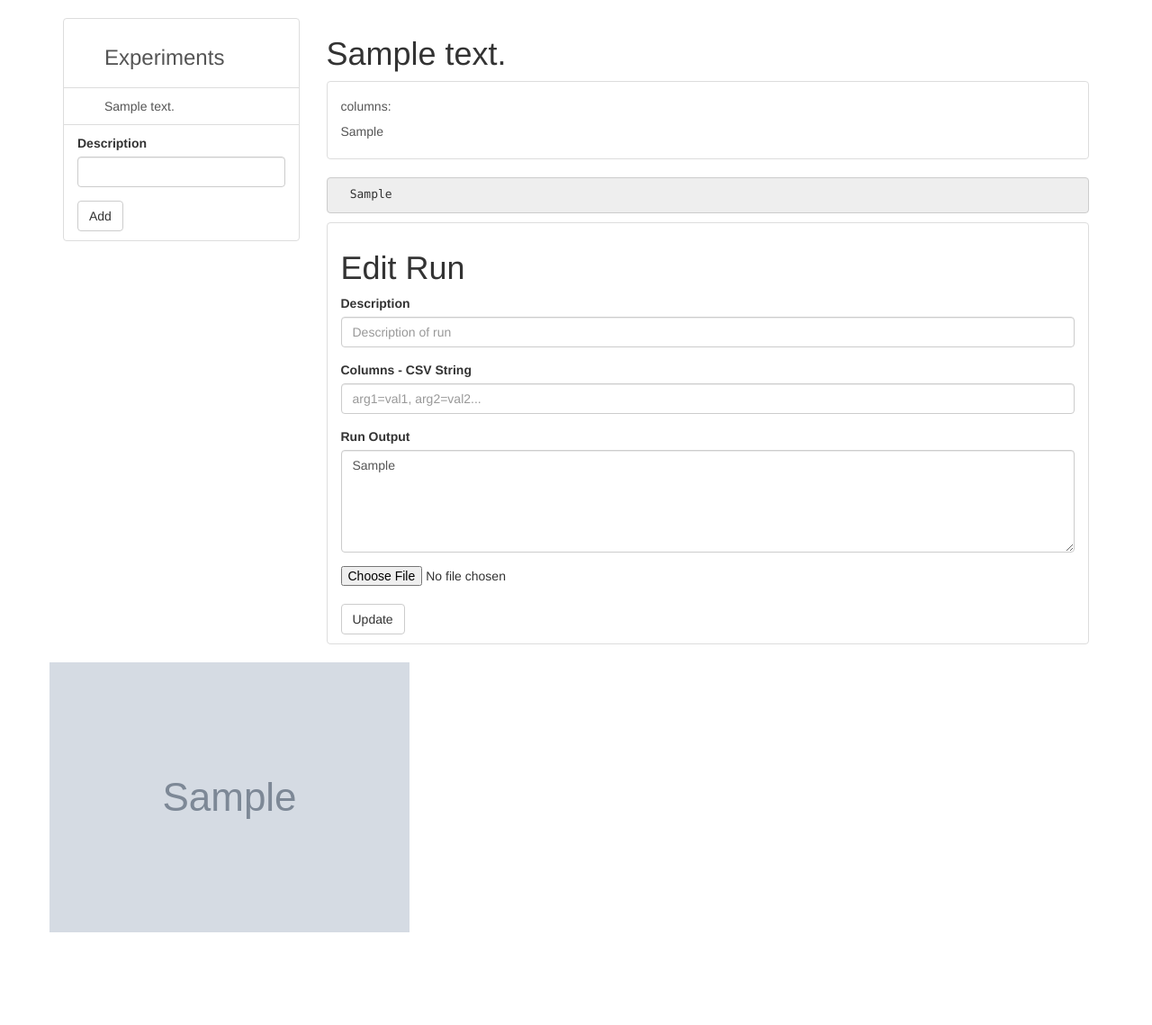
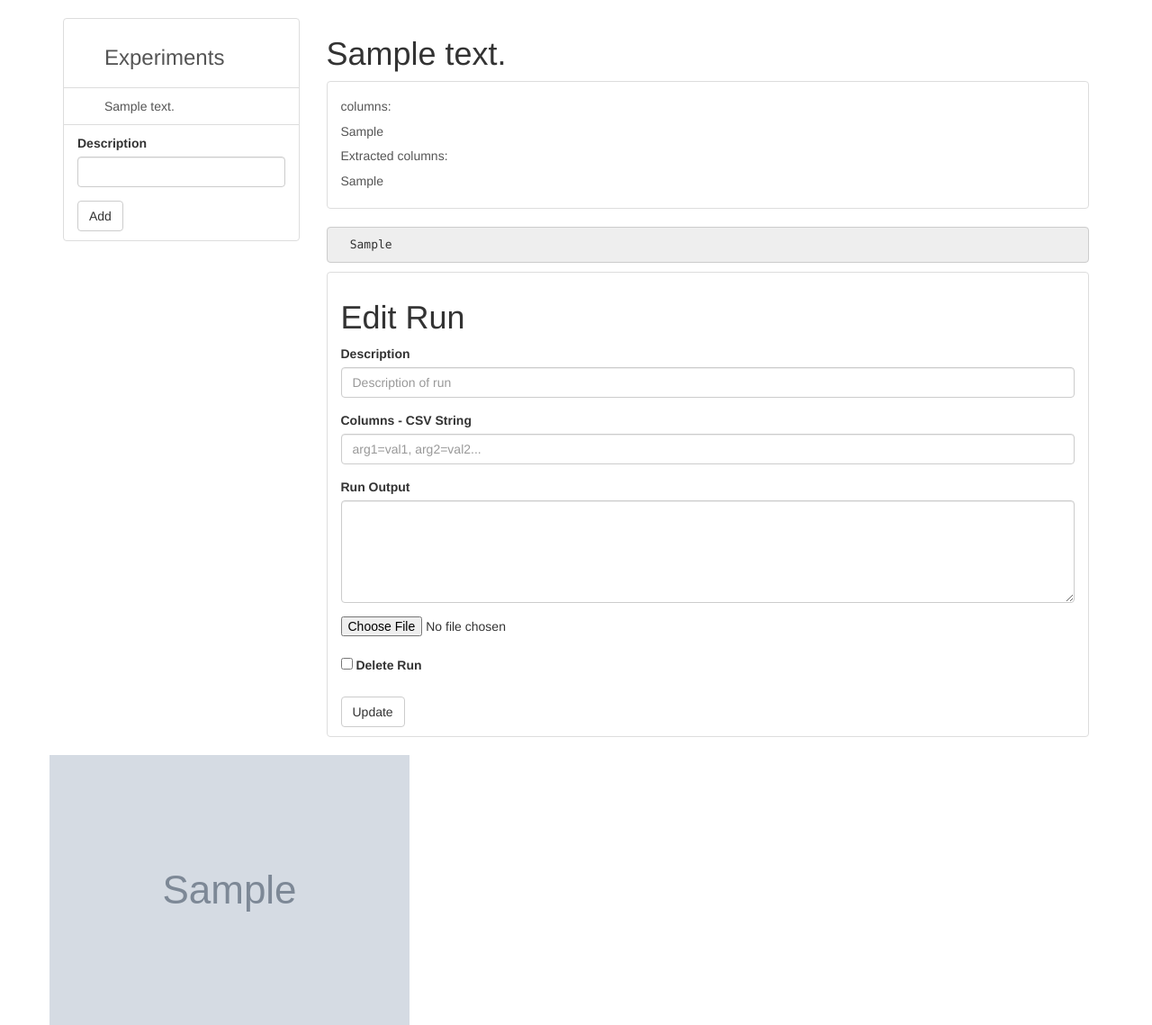
Before and after one commit to yonigottesman/aristotle, a Flask app: page /experiment/1/run/1 in a window 1280 px wide. Shown: the part 52-1191 px from the top of the page at 90% size. Before the commit the page ends 1088 px from the top, so only its background shows below. Run offline with Flask 2, Linux system fonts and the light colour scheme; a user stored in the database is signed in; tables that the repository leaves empty hold one stand-in row (values such as "Sample post"); grey boxes marked "Sample" are stand-in pictures; some libraries are stand-ins or nearby versions.

Commit message:
seperate columns and extracted column.

```diff
--- a/app/main/forms.py
+++ b/app/main/forms.py
@@ -9,8 +9,8 @@ from flask_wtf.file import FileField, FileAllowed, FileRequired
 
 class AddRunForm(FlaskForm):
     columns = StringField('Columns - CSV String', validators=[])
-    description = StringField('Description', validators=[DataRequired()])
-    run_result = TextAreaField('Run Output', validators=[ DataRequired()])
+    description = StringField('Description', validators=[])
+    run_result = TextAreaField('Run Output', validators=[])
     upload_file = FileField('upload_file', validators=[FileAllowed(images, 'Images only!') ])
     submit = SubmitField('Add')
 
--- a/app/main/routes.py
+++ b/app/main/routes.py
@@ -52,7 +52,6 @@ def render_run(run, form):
     add_experiment_form = AddExperimentForm()
     experiments = current_user.experiments.all()
     run_images = run.files.all()
-    form.run_result.data = run.run_result
     return render_template("run.html", title='Run'
                            , add_experiment_form=add_experiment_form
                            , experiments=experiments
@@ -77,7 +76,7 @@ def run(experiment_id,run_id):
         else:
 
             columns = ''
-            if experiment.column_extract_code is not None:
+            if experiment.column_extract_code is not None and form.run_result.data != '':
                 # extract columns from output
                 # TODO This part should be done once when code is submitted.
                 source_code = experiment.column_extract_code
@@ -99,6 +98,7 @@ def run(experiment_id,run_id):
                     return render_run(run, form)
 
                 columns = clean_columns(columns)
+                run.result_inffered_columns = columns
 
             if form.run_result.data != '':
                 run.run_result = form.run_result.data
@@ -107,11 +107,8 @@ def run(experiment_id,run_id):
                 form.columns.errors.append('columns wrongs format')
                 return render_run(run, form)
 
-            if form.columns.data != '' or columns != '':
-                if columns == '' :
-                    run.columns = clean_columns(form.columns.data)
-                else:
-                    run.columns = columns + ', ' + clean_columns(form.columns.data)
+            if clean_columns(form.columns.data) != '':
+                run.columns = clean_columns(form.columns.data)
 
             if form.description.data != '':
                 run.description = form.description.data
@@ -144,7 +141,8 @@ def create_experiment_table(runs):
     run_columns_dict = {}
 
     for run in runs:
-        columns_raw = run.columns.split(',')
+
+        columns_raw = run.columns.split(',') + run.result_inffered_columns.split(',')
         column_dict = {}
         for column_raw in columns_raw:
             if column_raw.strip() != '':
@@ -179,10 +177,11 @@ def clean_columns(columns_csv):
 
 def render_experiment(experiment, add_run_form):
     experiments = current_user.experiments.all()
-    t = create_experiment_table(current_user.runs.filter(Run.experiment_id==experiment.id))
+    runs = current_user.runs.filter(Run.experiment_id==experiment.id)
+    t = create_experiment_table(runs)
     table = t[1:]
     columns = t[0]
-
+    add_run_form.columns.data = runs[-1].columns+','
     add_experiment_form = AddExperimentForm()
 
     return render_template("experiment.html", title='Experiment', add_run_form=add_run_form
@@ -230,14 +229,15 @@ def experiment(experiment_id):
             return render_experiment(experiment, form)
 
 
-        if columns == '':
-            columns = clean_columns(form.columns.data)
-        else:
-            columns = columns + ', ' + clean_columns(form.columns.data)
+        # if columns == '':
+        #     columns = clean_columns(form.columns.data)
+        # else:
+        #     columns = columns + ', ' + clean_columns(form.columns.data)
 
         run = Run(description=form.description.data
                   , run_result=form.run_result.data, owner=current_user
-                  , columns=columns
+                  , result_inffered_columns=columns
+                  , columns = clean_columns(form.columns.data)
                   , experiment_id=int(experiment_id))
         db.session.add(run)
         db.session.commit()
--- a/app/models.py
+++ b/app/models.py
@@ -44,6 +44,7 @@ class Run(db.Model):
     user_id = db.Column(db.Integer, db.ForeignKey('user.id'))
     experiment_id = db.Column(db.Integer, db.ForeignKey('experiment.id'))
     columns = db.Column(db.String(400))
+    result_inffered_columns = db.Column(db.String(4000))
     files = db.relationship('FileContent', backref='run', lazy='dynamic'
                             , cascade='delete')
 
--- a/app/templates/_run.html
+++ b/app/templates/_run.html
@@ -6,6 +6,10 @@
       <h5 class="mb-1">columns:</h5>
     </div>
     <p class="mb-1">{{run.columns}}</p>
+    <div class="d-flex w-100 justify-content-between ">
+      <h5 class="mb-1">Extracted columns:</h5>
+    </div>
+    <p class="mb-1">{{run.result_inffered_columns}}</p>
   </a>
 </div>
 
--- a/app/templates/_runform.html
+++ b/app/templates/_runform.html
@@ -34,6 +34,15 @@
   <span style="color: red;">[{{ error }}]</span>
   {% endfor %}
 
+  {% if add_run_form['delete'] %}
+  <br>
+  <div class="form-check">
+  {{add_run_form.delete}}
+    {{add_run_form.delete.label}}
+
+  </div>
+  {% endif %}
+
   <br>
   {{add_run_form.submit(class="btn btn-default")}}
 </form>
--- a/app/templates/run.html
+++ b/app/templates/run.html
@@ -21,10 +21,6 @@
         {% include '_runform.html' %}
       </li>
     </div>
-
-
-
-
   </div>
 </div>
 
@@ -34,7 +30,6 @@
   <a href="{{ image.imgsrc }}">
     <img src="{{ image.imgsrc }}" class="img-responsive" alt="image">
   </a>
-
     {% endfor %}
 </div>
 
```
Also changed, not shown: migrations/versions/7f9f5faedb3d_add_inferred_columns.py (added, +28 -0 lines).
